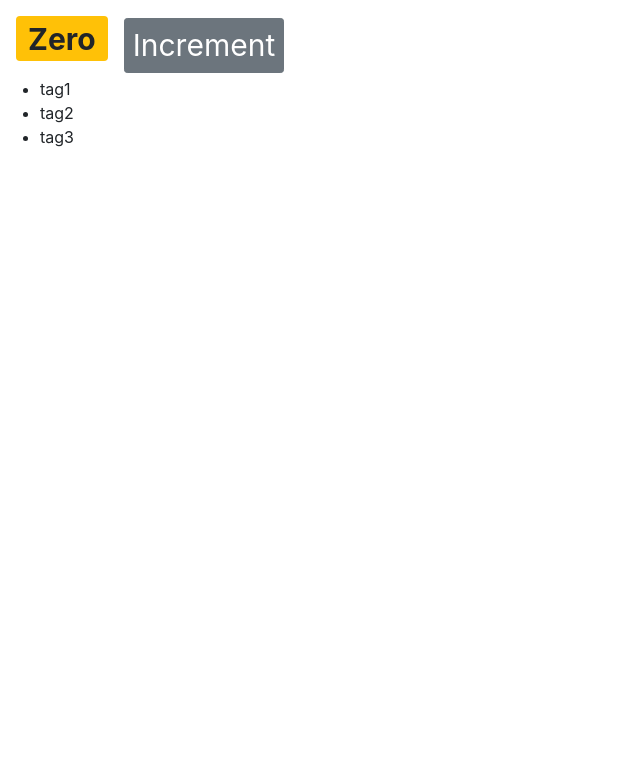
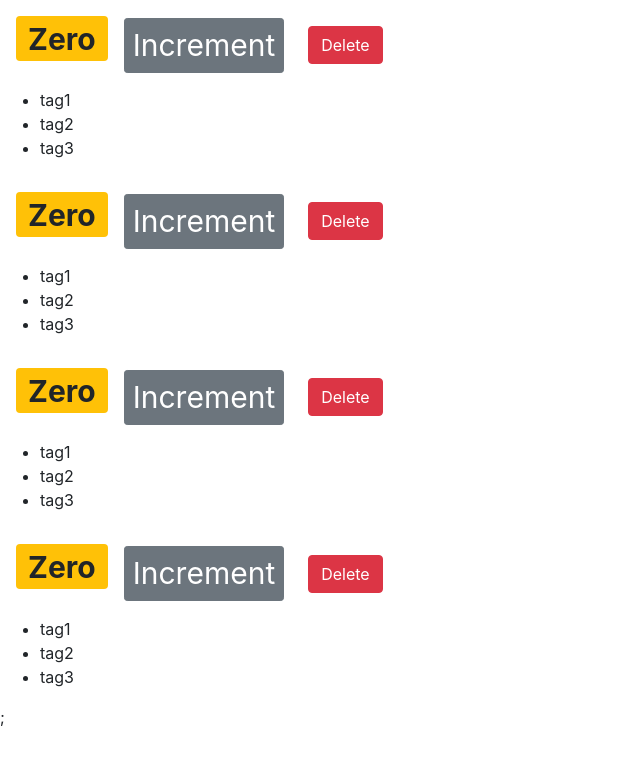
Before and after one commit to Hetav01/React-Counter-App, a React (Create React App) app: page / in a window 1280 px wide. Shown: the top 762 px of the page, without its empty margins (0-640 px from the left). Built offline with nearby package versions, Linux system fonts and the light colour scheme.

Commit message:
first commit

```diff
--- a/src/components/counter.jsx
+++ b/src/components/counter.jsx
@@ -3,7 +3,7 @@ import React, { Component } from 'react';
 
 class Counter extends Component {   //here the class is being defined.
     state = {
-          count: 0,
+          value: this.props.value,
           imageUrl: "https://picsum.photos/200", //used for render random images.
           /*<img src={this.state.imageUrl}></img> */
           tags: ["tag1", "tag2", "tag3"], //if we want to render an array of item we basically use the Vanilla js method, of mapping.
@@ -17,11 +17,12 @@ class Counter extends Component {   //here the class is being defined.
         };
       */
 //        let classes = this.newClasses();
-
-        style = {  //for using css properties in .jsx, we can use an object defined with css properties in Camel cases.
+        /*CSS Styling  */
+    style = {  //for using css properties in .jsx, we can use an object defined with css properties in Camel cases.
             fontSize: "30px"
         }
 
+        /*CONDITIONAL DOM RENDERING*/
         /*we can render the DOM conditionally also. we can use methods to declare if and else statements.*/
         renderList() {
           if (this.state.tags.length === 0) {
@@ -30,8 +31,24 @@ class Counter extends Component {   //here the class is being defined.
           return <ul>{this.state.tags.map(tag => <li key={tag}>{tag}</li>)}</ul>;
         }
 
+        /*EVENT HANDLING*/
+        //in react, we can call constructors like the ones in java. used for calling out methods during the formation of classs.
+        /*constructor() {
+          super();
+          this.handleIncrement = this.handleIncrement.bind(this);
+        }*/
+        //using constructors is one of the ways we can apply event handlers.
+
+        //2nd method:-
+        //i have included the arguement passing in this same method.
+        handleIncrement = () => {
+          console.log(this);
+          console.log("hello", this);
+          this.setState({value: this.state.value + 1}); //similar to ++ in other languages.
+        };
+
     render() {
-
+        console.log(this.props); //the props component is used to pass the values present between <> in the render() method.
         return (
           //instead of wrapping using div we can also use React.Fragment.
           //there will be no div now, and the h1 and the button will be inherited direclty from root dov.
@@ -39,10 +56,10 @@ class Counter extends Component {   //here the class is being defined.
             <span style={this.style} className={this.newClasses()}>
               {this.formatCount()}
             </span>
-            <button style={this.style} className="btn btn-secondary btn-sm">
+            <button onClick={this.handleIncrement} style={this.style} className="btn btn-secondary btn-sm">
               Increment
             </button>
-
+            <button onClick={this.props.onDelete} className="btn btn-danger btn m-4">Delete</button>
             {/*calling the method renderList() to render the lis */}
             {this.renderList()}
           </div>
@@ -52,7 +69,7 @@ class Counter extends Component {   //here the class is being defined.
     }
 
     newClasses() {
-        const {count} = this.state;
+        const {value: count} = this.state;
         let class1 = "badge m-3 badge-";
         if (count === 0) {
             class1 += "warning";
@@ -70,8 +87,8 @@ class Counter extends Component {   //here the class is being defined.
     */
 
 
-    formatCount() {
-        const {count} = this.state;
+    formatCount() { //this is basic setter method.
+        const {value: count} = this.state;
         if (count === 0){
             return "Zero";
         }
--- /dev/null
+++ b/src/components/counters.jsx
@@ -0,0 +1,40 @@
+import React, { Component } from 'react';
+import Counter from "./counter";
+
+
+class Counters extends Component {
+
+    /*THE COMPONENT THAT OWNS A PIECE OF THE STATE IS THE ONE MODIFYING IT AND NOT ANY OTHER COMPONENTS. */
+    /*State is something that is private to the class/component of the app. it is similar to the private methods and classes in JAVA.*/
+    state = {
+        counters: [
+            { id: 1, value : 0 },
+            { id: 2, value : 0 },
+            { id: 3, value : 0 },
+            { id: 4, value : 0 }
+        ]
+    };
+
+    handleDelete = () => {  //this is the event handler, these are always called in the parent file. i.e. the counters.jsx file.
+        console.log("delete event called")
+    };
+
+    render(){
+
+        return(
+            <div>
+                {this.state.counters.map(counters =>
+                    <Counter
+                    key={counters.id}
+                    value={counters.value}
+                    onDelete={this.handleDelete}
+                    />)
+                };
+            </div>
+        );
+    }
+
+
+}
+
+export default Counters;
--- a/src/index.js
+++ b/src/index.js
@@ -4,12 +4,12 @@ import './index.css';
 import App from './App';
 import * as serviceWorker from './serviceWorker';
 import "bootstrap/dist/css/bootstrap.css";
-import Counter from "./components/counter"; // here Counter is a class so no "" are used around it.
+import Counters from "./components/counters"; // here Counter is a class so no "" are used around it.
 
 
 ReactDOM.render(
   <React.StrictMode>
-    <Counter />
+    <Counters />
   </React.StrictMode>,
   document.getElementById('root')
 );
```
